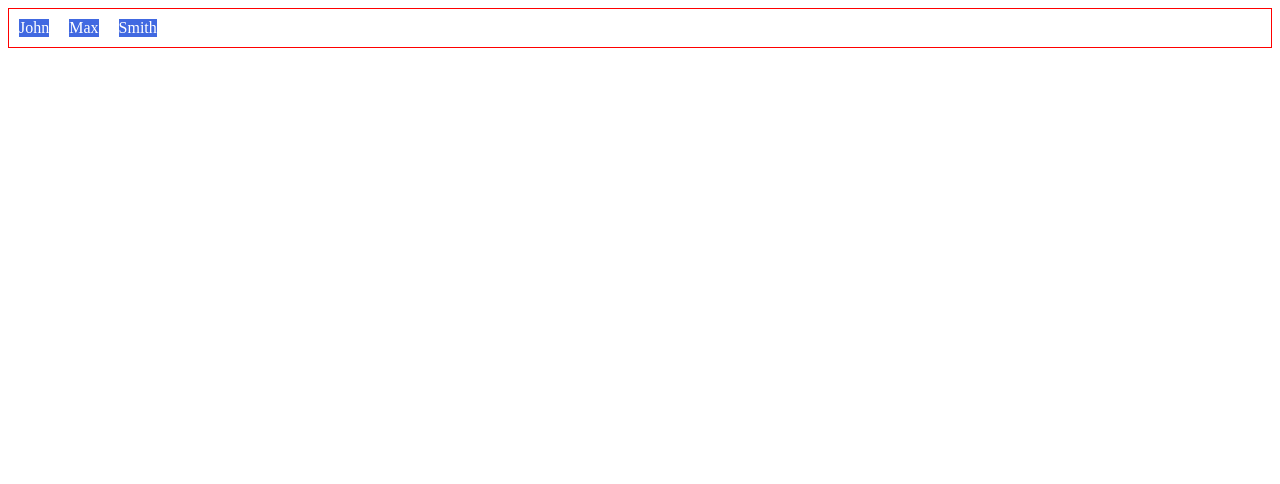
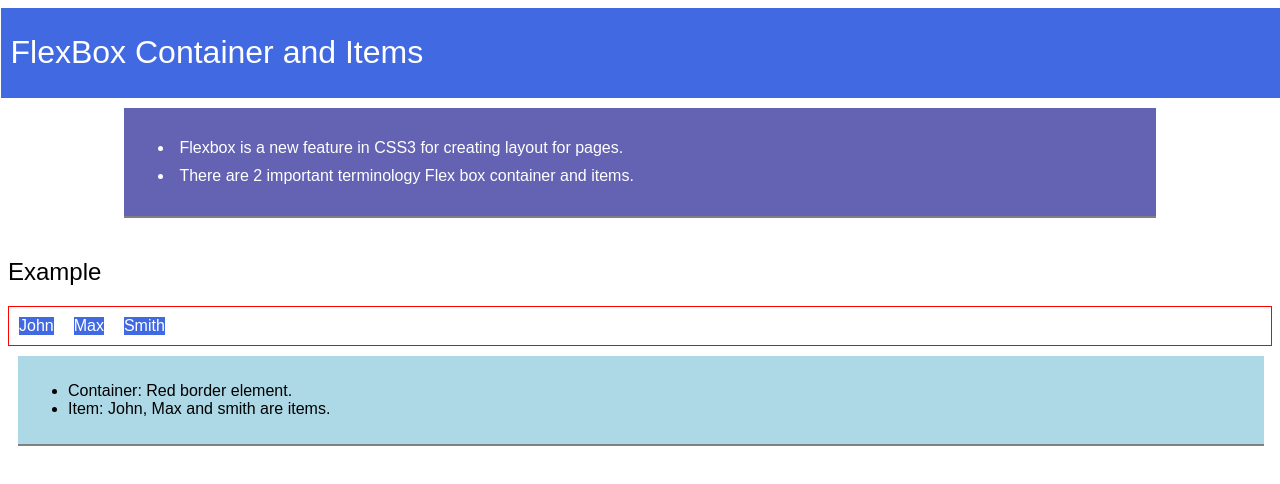
Before and after one commit to saan1984/html-css-session, a plain HTML site: page css/flexbox/example1/example1.html in a window 1280 px wide. Drawn offline with Linux system fonts and the light colour scheme.

Commit message:
boot camp HTML & CSS session

```diff
--- /dev/null
+++ b/assets/theme.css
@@ -0,0 +1,43 @@
+body{
+    font-family: sans-serif;
+    font-weight: 100;
+    display: flex;
+    flex-direction: column;
+    align-items: center;
+}
+.section{
+    margin:10px;
+}
+.header{
+    background: royalblue;
+    color: white;
+    top: 0;
+    position: relative;
+    padding: 5px 5px 5px 10px;
+    font-weight:100;
+    width:100%;
+}
+.header h1,h2 {
+    font-weight: 100;
+}
+.description{
+    background: rgb(100, 98, 179);
+    color: white;
+    padding: 10px;
+    width: 80%;
+    border-bottom: 2px solid grey;
+}
+.description .item{
+    padding:5px 5px;
+}
+.example{
+    width:100%;
+}
+.example-description{
+    background: lightblue;
+    border-bottom: 2px solid grey;
+    color: black;
+    padding: 10px;
+    width: 97%;
+    border-bottom: 2px solid grey;
+}
--- a/css/flexbox/example1/example1.html
+++ b/css/flexbox/example1/example1.html
@@ -1,6 +1,7 @@
 <!DOCTYPE html>
 <html>
 <head>
+    <link rel="stylesheet" href="../../../assets/theme.css">
     <style>
         .student-container{
             display: flex;
@@ -14,10 +15,33 @@
     </style>
 </head>
 <body>
-    <div class="student-container">
-        <div class="student">John</div>
-        <div class="student">Max</div>
-        <div class="student">Smith</div>
+
+    <div class="header">
+        <h1>FlexBox Container and Items</h1>
     </div>
+    <div class="section description">
+        <ul>
+            <li class="item">Flexbox is a new feature in CSS3 for creating layout for pages.</li>
+            <li class="item">There are 2 important terminology Flex box container and items.</li>
+        </ul>
+    </div>
+    <div class="section example">
+        <h2>Example</h2>
+        <!--Example starts here -->
+        <div class="student-container">
+            <div class="student">John</div>
+            <div class="student">Max</div>
+            <div class="student">Smith</div>
+        </div>
+        <!--Example end here -->
+
+        <div class="section example-description">
+            <ul>
+                <li class="item">Container: Red border element.</li>
+                <li class="item">Item: John, Max and smith are items.</li>
+            </ul>
+        </div>
+    </div>
+
 </body>
 </html>
```
Also changed, not shown: css/flexbox/example2/example2.html (added), 2 other files.
